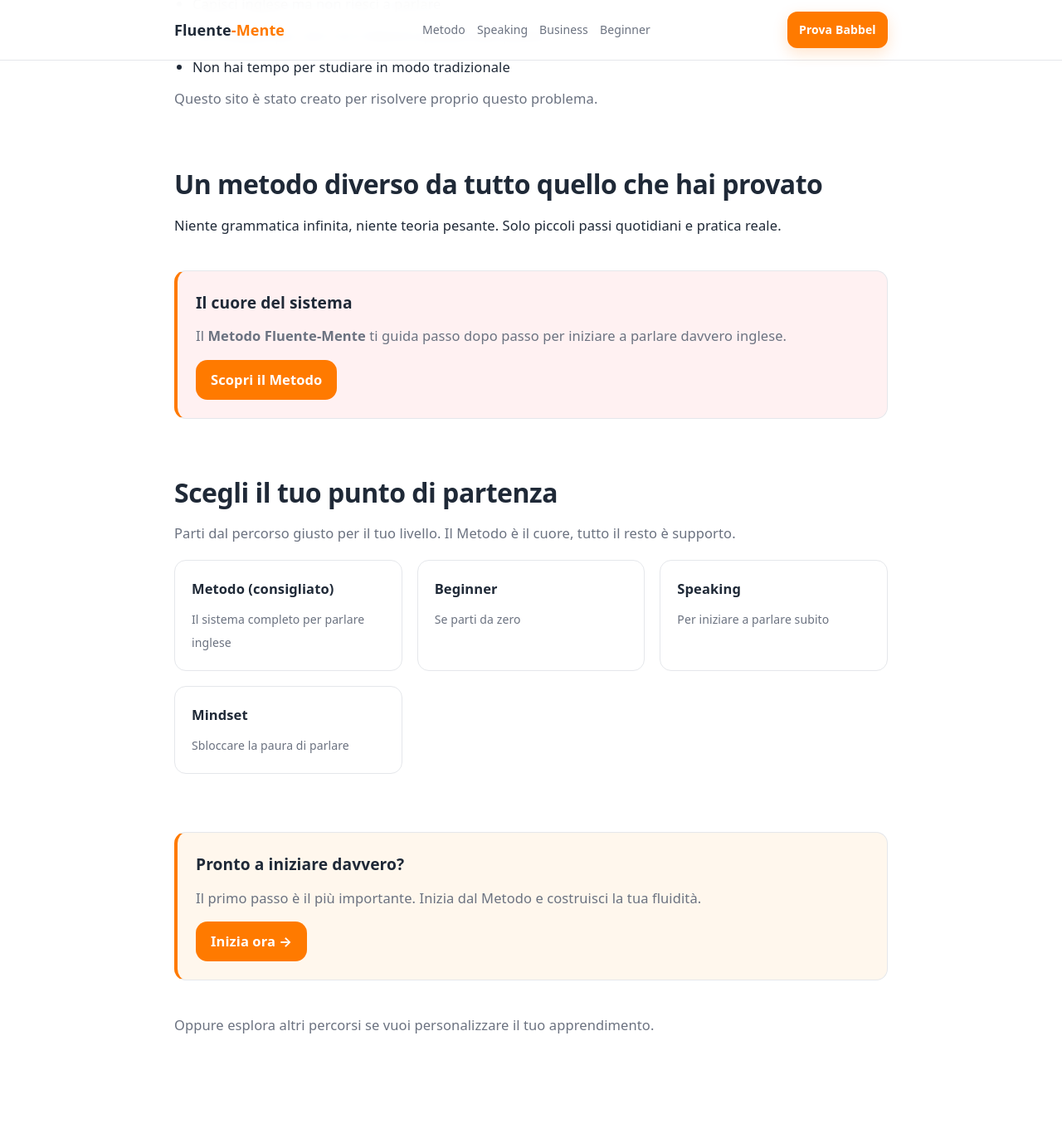
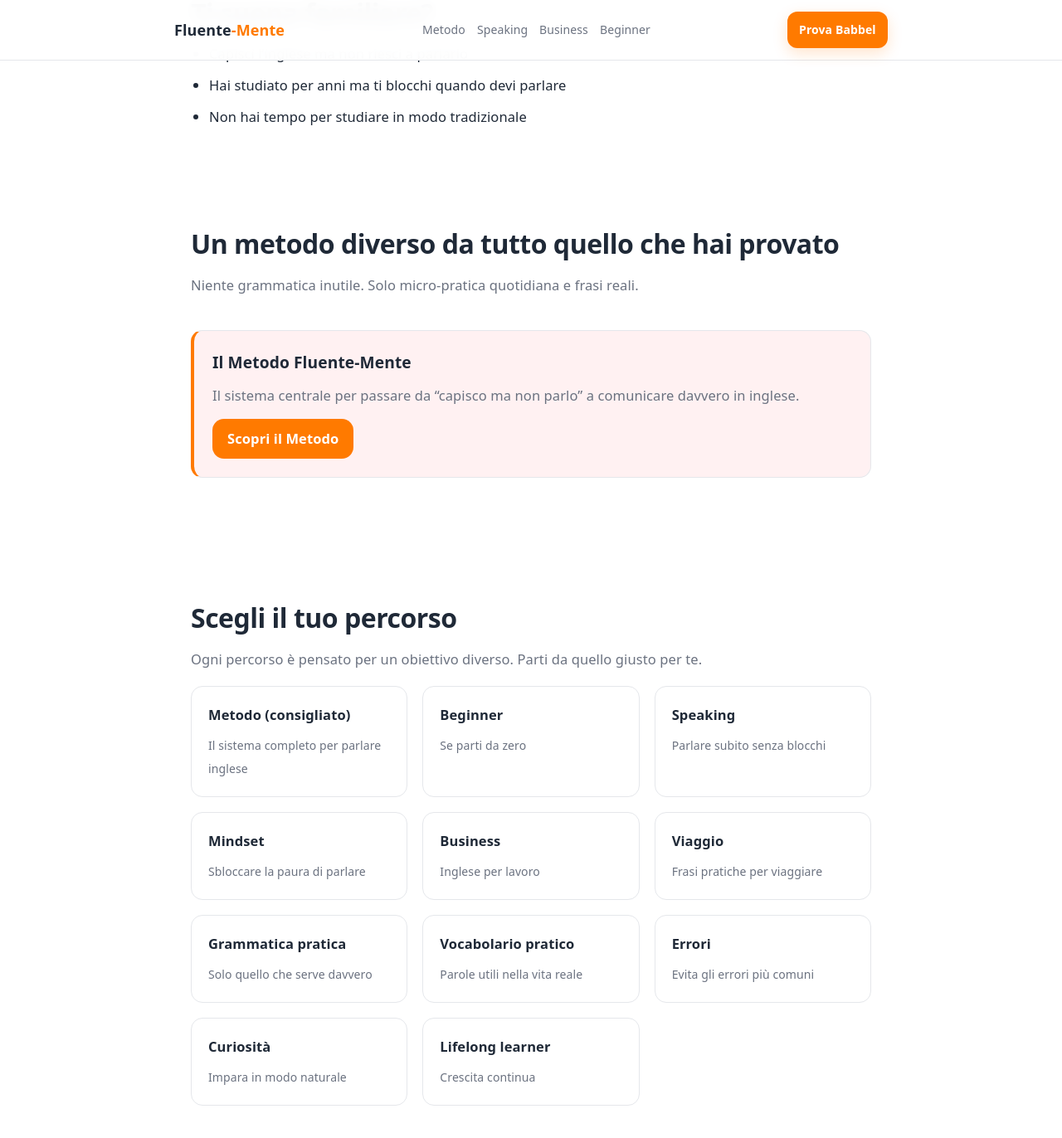
Before and after one commit to Nausica-c/Fluente-Mente, a Jekyll site: the page built from index.md, in a window 1280 px wide and 1400 px high, scrolled down 663 px. Shown: the top 1372 px of the window at 83% size. Built offline with Jekyll 4.4.1, drawn with Linux system fonts in a browser that asks for light colours; our own code applies the rules of GitHub Pages for plain Markdown files; some of the changed text lies outside the part shown.

Commit message:
Update index.md

```diff
--- a/index.md
+++ b/index.md
@@ -1,18 +1,21 @@
-<main class="home">
+<!-- =========================
+FLUENTE-MENTE — HOMEPAGE
+CTR + PINTEREST FUNNEL
+========================= -->
 
-  <!-- HERO -->
-  <section class="hero-home">
+<section class="hero-home">
 
-    <h1>
-      Capisci inglese… ma non riesci a parlarlo?
-    </h1>
+  <div class="container">
+
+    <h1>Capisci inglese… ma non riesci a parlarlo?</h1>
 
     <p class="hero-subtitle">
       Un metodo semplice per imparare inglese anche se hai poco tempo ogni giorno.
-      Niente teoria inutile. Solo pratica reale.
+      Solo pratica reale, niente teoria inutile.
     </p>
 
     <div class="hero-cta">
+
       <a href="/inglese/metodo/" class="btn-primary">
         Inizia dal Metodo →
       </a>
@@ -20,44 +23,54 @@
       <a href="/inglese/beginner/" class="btn-secondary">
         Sono principiante
       </a>
+
     </div>
 
-  </section>
+  </div>
 
-  <!-- PROBLEMA -->
-  <section>
+</section>
+
+<!-- =========================
+PROBLEMA
+========================= -->
+
+<section>
+
+  <div class="container">
 
     <h2>Ti suona familiare?</h2>
 
     <ul>
-      <li>Capisci inglese ma non riesci a parlare</li>
+      <li>Capisci l’inglese ma non riesci a parlarlo</li>
       <li>Hai studiato per anni ma ti blocchi quando devi parlare</li>
       <li>Non hai tempo per studiare in modo tradizionale</li>
     </ul>
 
-    <p class="section-intro">
-      Questo sito è stato creato per risolvere proprio questo problema.
-    </p>
+  </div>
 
-  </section>
+</section>
 
-  <!-- SOLUZIONE -->
-  <section>
+<!-- =========================
+SOLUZIONE
+========================= -->
+
+<section>
+
+  <div class="container">
 
     <h2>Un metodo diverso da tutto quello che hai provato</h2>
 
-    <p>
-      Niente grammatica infinita, niente teoria pesante.
-      Solo piccoli passi quotidiani e pratica reale.
+    <p class="section-intro">
+      Niente grammatica inutile. Solo micro-pratica quotidiana e frasi reali.
     </p>
 
     <div class="cta-box cta-high">
 
-      <h3>Il cuore del sistema</h3>
+      <h3>Il Metodo Fluente-Mente</h3>
 
       <p>
-        Il <strong>Metodo Fluente-Mente</strong> ti guida passo dopo passo
-        per iniziare a parlare davvero inglese.
+        Il sistema centrale per passare da “capisco ma non parlo”
+        a comunicare davvero in inglese.
       </p>
 
       <a href="/inglese/metodo/" class="btn-primary">
@@ -66,16 +79,22 @@
 
     </div>
 
-  </section>
+  </div>
 
-  <!-- PERCORSO -->
-  <section>
+</section>
 
-    <h2>Scegli il tuo punto di partenza</h2>
+<!-- =========================
+PERCORSI
+========================= -->
+
+<section class="home-clusters">
+
+  <div class="container">
+
+    <h2>Scegli il tuo percorso</h2>
 
     <p class="section-intro">
-      Parti dal percorso giusto per il tuo livello.
-      Il Metodo è il cuore, tutto il resto è supporto.
+      Ogni percorso è pensato per un obiettivo diverso. Parti da quello giusto per te.
     </p>
 
     <div class="paths-grid">
@@ -92,7 +111,7 @@
 
       <a href="/inglese/speaking/" class="path-card">
         <strong>Speaking</strong>
-        <span>Per iniziare a parlare subito</span>
+        <span>Parlare subito senza blocchi</span>
       </a>
 
       <a href="/inglese/mindset/" class="path-card">
@@ -100,20 +119,81 @@
         <span>Sbloccare la paura di parlare</span>
       </a>
 
+      <a href="/inglese/business/" class="path-card">
+        <strong>Business</strong>
+        <span>Inglese per lavoro</span>
+      </a>
+
+      <a href="/inglese/viaggio/" class="path-card">
+        <strong>Viaggio</strong>
+        <span>Frasi pratiche per viaggiare</span>
+      </a>
+
+      <a href="/inglese/grammatica-pratica/" class="path-card">
+        <strong>Grammatica pratica</strong>
+        <span>Solo quello che serve davvero</span>
+      </a>
+
+      <a href="/inglese/vocabolario-pratico/" class="path-card">
+        <strong>Vocabolario pratico</strong>
+        <span>Parole utili nella vita reale</span>
+      </a>
+
+      <a href="/inglese/errori/" class="path-card">
+        <strong>Errori</strong>
+        <span>Evita gli errori più comuni</span>
+      </a>
+
+      <a href="/inglese/curiosita/" class="path-card">
+        <strong>Curiosità</strong>
+        <span>Impara in modo naturale</span>
+      </a>
+
+      <a href="/inglese/lifelong-learner/" class="path-card">
+        <strong>Lifelong learner</strong>
+        <span>Crescita continua</span>
+      </a>
+
     </div>
 
-  </section>
+  </div>
 
-  <!-- CTA BOTTOM -->
-  <section>
+</section>
+
+<!-- =========================
+RESULTATO
+========================= -->
+
+<section>
+
+  <div class="container">
+
+    <h2>Cosa cambia davvero</h2>
+
+    <ul>
+      <li>Parli con più sicurezza</li>
+      <li>Ti blocchi meno nelle conversazioni</li>
+      <li>Capisci meglio film e situazioni reali</li>
+    </ul>
+
+  </div>
+
+</section>
+
+<!-- =========================
+CTA FINALE
+========================= -->
+
+<section>
+
+  <div class="container">
 
     <div class="cta-box cta-medium">
 
-      <h3>Pronto a iniziare davvero?</h3>
+      <h3>Vuoi iniziare davvero oggi?</h3>
 
       <p>
-        Il primo passo è il più importante.
-        Inizia dal Metodo e costruisci la tua fluidità.
+        Il primo passo è il Metodo. Tutto il resto serve solo a supportarlo.
       </p>
 
       <a href="/inglese/metodo/" class="btn-primary">
@@ -122,10 +202,6 @@
 
     </div>
 
-    <p class="section-intro">
-      Oppure esplora altri percorsi se vuoi personalizzare il tuo apprendimento.
-    </p>
+  </div>
 
-  </section>
-
-</main>
+</section>
```
